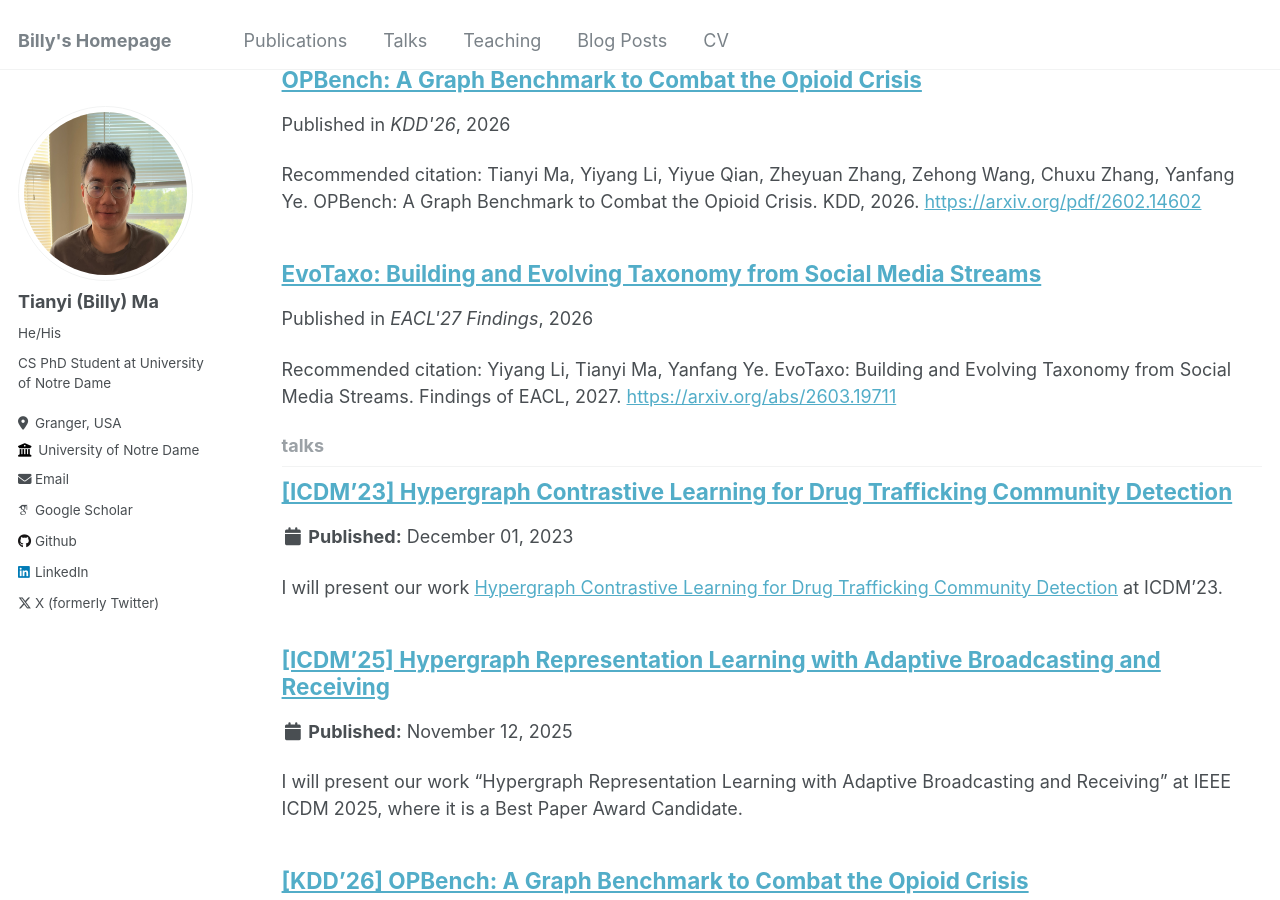
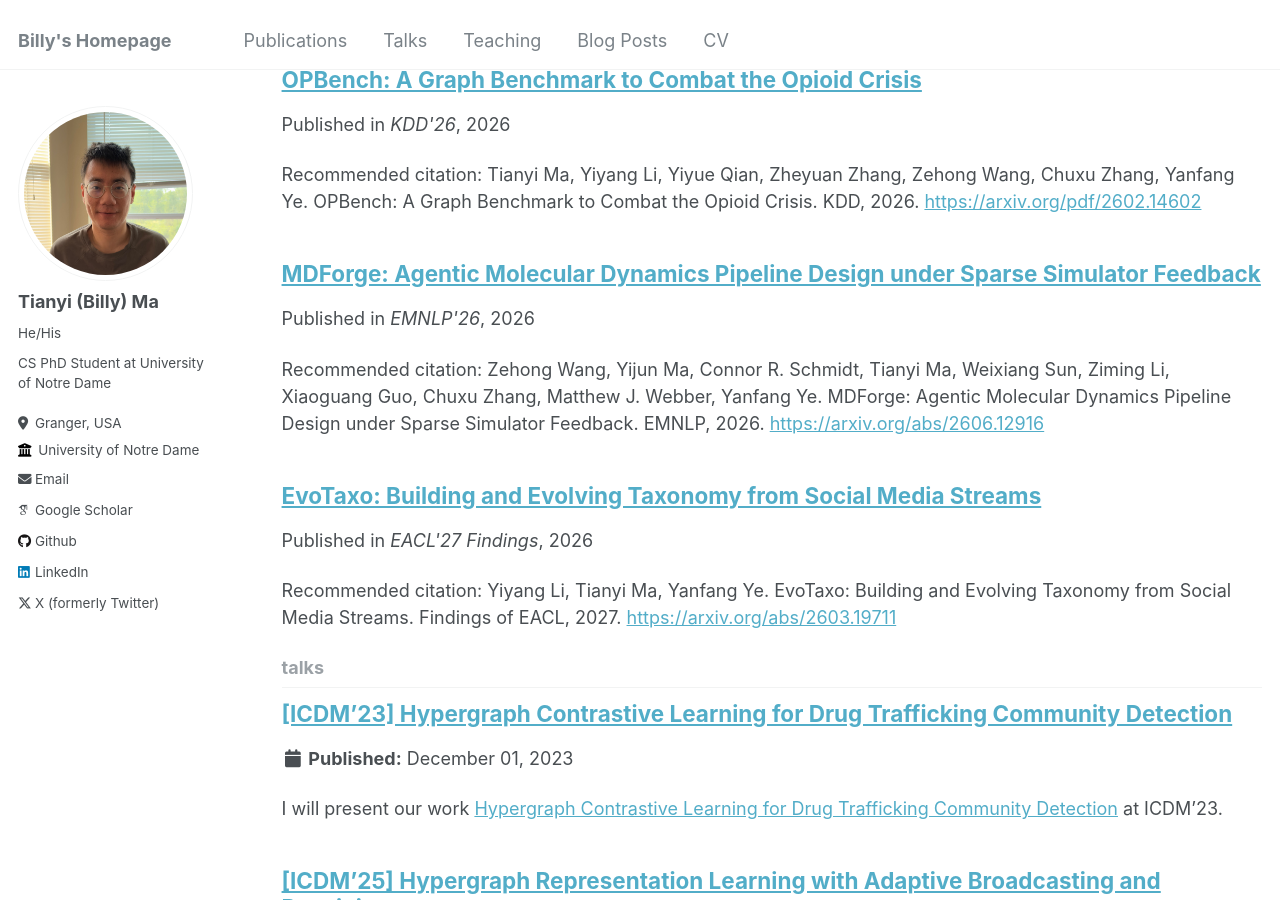
Before and after one commit to Tianyi-Billy-Ma/Tianyi-Billy-Ma.github.io, a Jekyll site: the page built from _pages/collection-archive.html, in a window 1280 px wide and 900 px high, scrolled down 4956 px. Built offline with Jekyll 4.4.1, drawn with Linux system fonts in a browser that asks for light colours; some web fonts are replaced.

Commit message:
Move MDForge to EMNLP'26 (Oral) and add news
Co-Authored-By: Claude Opus 5.5 <noreply@anthropic.com>

```diff
--- /dev/null
+++ b/_publications/2026-emnlp-mdforge.md
@@ -0,0 +1,12 @@
+---
+title: "MDForge: Agentic Molecular Dynamics Pipeline Design under Sparse Simulator Feedback"
+collection: publications
+category: conference
+permalink: /publication/2026-emnlp-mdforge
+date: 2026-08-21
+venue: "EMNLP'26"
+authors: "Zehong Wang, Yijun Ma, Connor R. Schmidt, **Tianyi Ma**, Weixiang Sun, Ziming Li, Xiaoguang Guo, Chuxu Zhang, Matthew J. Webber, Yanfang Ye."
+paperurl: "https://arxiv.org/abs/2606.12916"
+codeurl: "https://github.com/Zehong-Wang/MDForge"
+citation: "Zehong Wang, Yijun Ma, Connor R. Schmidt, Tianyi Ma, Weixiang Sun, Ziming Li, Xiaoguang Guo, Chuxu Zhang, Matthew J. Webber, Yanfang Ye. MDForge: Agentic Molecular Dynamics Pipeline Design under Sparse Simulator Feedback. EMNLP, 2026."
+---
```
Also changed, not shown: _pages/about.md (+4 -3 lines).
